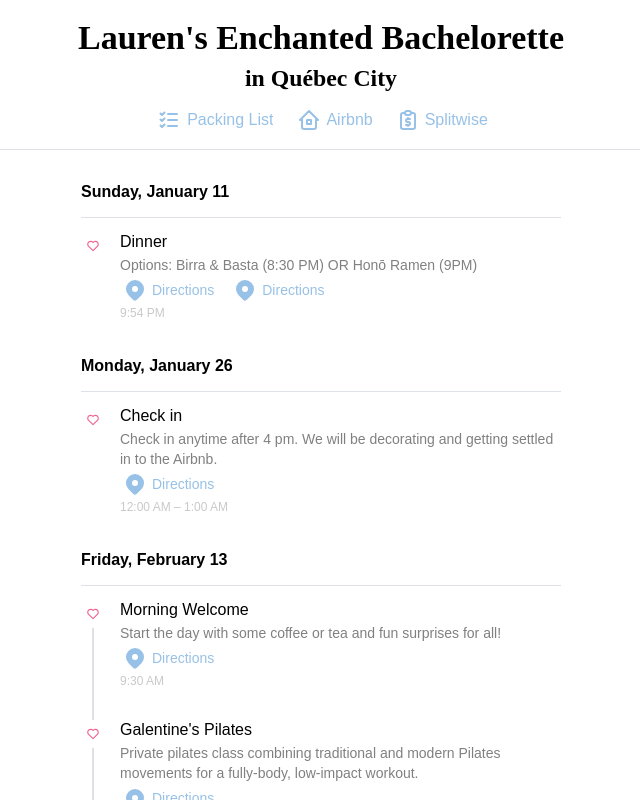
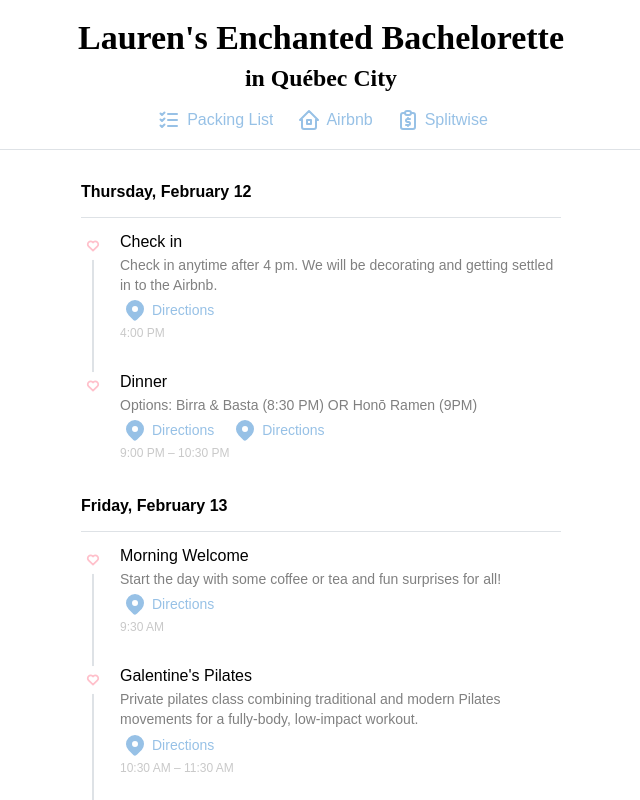
Before and after one commit to hfitzsim/bach-itinerary, a React (Vite) app: page / in a window 1280 px wide. Shown: the top 800 px of the page, without its empty margins (319-959 px from the left). Built offline with nearby package versions, Linux system fonts and the light colour scheme; a web font is replaced by a local one.

Commit message:
resolve the solide red heart for current events

```diff
--- a/src/App.tsx
+++ b/src/App.tsx
@@ -28,8 +28,7 @@ const timelineItems: TimelineItem[] = [
 		description:
 			'Check in anytime after 4 pm. We will be decorating and getting settled in to the Airbnb.',
 		links: ['https://maps.app.goo.gl/TKJe7DBX2pWaj56S7'],
-		start: new Date('2026-01-26T00:00:00'),
-		end: new Date('2026-01-26T01:00:00'),
+		start: new Date('2026-02-12T16:00:00'),
 	},
 	{
 		id: 'dinner1',
@@ -39,7 +38,8 @@ const timelineItems: TimelineItem[] = [
 			'https://maps.app.goo.gl/mHJ2S8JdZtpZcN8k8',
 			'https://maps.app.goo.gl/uMog82nuZCyvF8kC7',
 		],
-		start: new Date(),
+		start: new Date('2026-02-12T21:00:00'),
+		end: new Date('2026-02-12T22:30:00'),
 	},
 	{
 		id: 'welcome',
@@ -88,8 +88,8 @@ const timelineItems: TimelineItem[] = [
 	},
 	{
 		id: 'croissants',
-		title: 'Quick Breakfast',
-		description: 'Coffee, croissants, and a quick bite to start the day at Pâtisserie Chouquette.',
+		title: 'Breakfast',
+		description: 'Coffee, pastries, and a quick bite to start the day at Pâtisserie Chouquette.',
 		links: ['https://maps.app.goo.gl/vLAZY8paZDeWobte7'],
 		start: new Date('2026-02-14T10:00:00'),
 	},
@@ -105,7 +105,7 @@ const timelineItems: TimelineItem[] = [
 	{
 		id: 'lunch',
 		title: 'Lunch',
-		description: 'Casual lunch at Q de Sac.',
+		description: 'Casual lunch with charming Canadian fare at Q de Sac.',
 		links: ['https://maps.app.goo.gl/kgv3DyCGkjX66TeX9'],
 		start: new Date('2026-02-14T14:00:00'),
 	},
@@ -116,7 +116,6 @@ const timelineItems: TimelineItem[] = [
 		links: ['https://maps.app.goo.gl/DPqJ9a4LeQGCv476A'],
 		start: new Date('2026-02-14T15:00:00'),
 	},
-
 	{
 		id: 'parade',
 		title: 'Grand Allée Night Parade',
@@ -146,21 +145,6 @@ function App() {
 	const [opened, { open, close }] = useDisclosure(false);
 
 	const currentRef = useRef<HTMLDivElement>(null);
-
-	const currentIndex = timelineItems.findIndex((event: TimelineItem) => {
-		const TimelineItemDate = new Date(event.start);
-
-		// 1. Check if it is exactly today (ignores time)
-		const isToday =
-			TimelineItemDate.getDate() === now.getDate() &&
-			TimelineItemDate.getMonth() === now.getMonth() &&
-			TimelineItemDate.getFullYear() === now.getFullYear();
-
-		// 2. Or check if it's the first TimelineItem in the future
-		const isFuture = TimelineItemDate > now;
-
-		return isToday || isFuture;
-	});
 
 	const activeIndex = useMemo(() => {
 		const index = timelineItems.findIndex((event) => {
--- a/src/Timeline.tsx
+++ b/src/Timeline.tsx
@@ -49,13 +49,29 @@ export const LivingTimelineByDay = ({ currentRef, activeIndex, items }: Timeline
 	}
 
 	function getTimelineStatus(item: TimelineItem, now: Date): 'past' | 'current' | 'future' {
-		if (item.end && now > item.end) return 'past';
-		if (now >= item.start && (!item.end || now <= item.end)) return 'current';
-		if (now < item.start) return 'future';
-		return 'future';
+		const startTime = item.start.getTime();
+		const endTime = item.end ? item.end.getTime() : null;
+		const currentTime = now.getTime();
+
+		// 1. Future: It hasn't started yet
+		if (currentTime < startTime) {
+			return 'future';
+		}
+
+		// 2. Past: It has a set end time and we are past it
+		if (endTime && currentTime > endTime) {
+			return 'past';
+		}
+
+		// 3. Current: We are after the start, and either there's no end OR we haven't reached it yet
+		return 'current';
 	}
 
-	const isPast = (date: Date) => date.setHours(0, 0, 0, 0) < now.setHours(0, 0, 0, 0);
+	const isPast = (date: Date) => {
+		const d = new Date(date).setHours(0, 0, 0, 0);
+		const n = new Date(now).setHours(0, 0, 0, 0);
+		return d < n;
+	};
 
 	return (
 		<Stack gap="xl">
@@ -85,17 +101,10 @@ export const LivingTimelineByDay = ({ currentRef, activeIndex, items }: Timeline
 									ref={item.id === items[activeIndex]?.id ? currentRef : null}
 									title={item.title}
 									bullet={
-										<ThemeIcon
-											color={status === 'past' ? '#c9c9c9' : status === 'current' ? 'red' : 'pink'}
-											variant={
-												status === 'past' ? 'filled' : status === 'current' ? 'white' : 'light'
-											}
-											radius="xl"
-											style={{ backgroundColor: 'white' }}
-										>
+										<ThemeIcon variant="white" radius="xl">
 											{status === 'past' && <IconHeartFilled size={14} color="#c9c9c9" />}
-											{status === 'current' && <IconHeartFilled size={14} />}
-											{status === 'future' && <IconHeart size={14} />}
+											{status === 'current' && <IconHeartFilled size={14} color="red" />}
+											{status === 'future' && <IconHeart size={14} color="pink" stroke={3} />}
 										</ThemeIcon>
 									}
 									styles={{ itemTitle: { color: status === 'past' ? '#c9c9c9' : 'black' } }}
```
